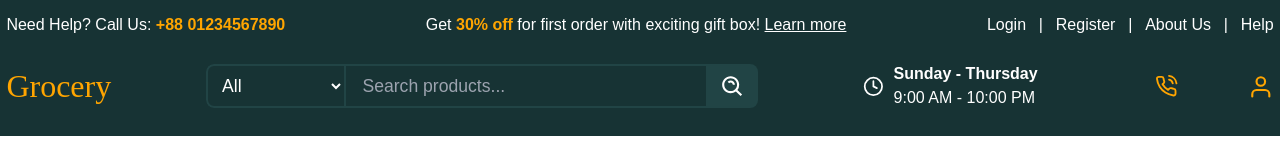
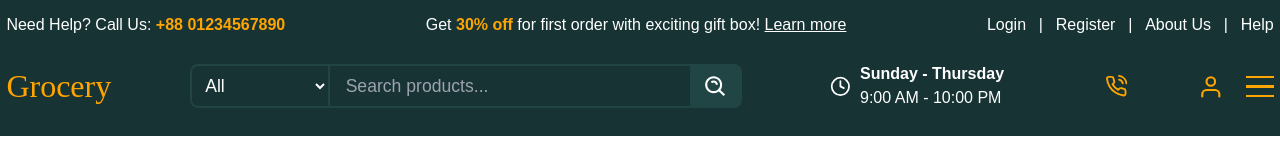
Before and after one commit to riazul01/food-ocean, a React (Create React App) app: page / in a window 1280 px wide. Shown: the top 156 px of the page. Built offline with nearby package versions, Linux system fonts and the light colour scheme; no server answers; the database is empty; some icons are missing.

Commit message:
toggle bar added💨

```diff
--- a/src/App.css
+++ b/src/App.css
@@ -10,6 +10,54 @@
   border: 1px solid crimson;
 }
 
+
+
+/* toggle bar */
+.toggleBar {
+  transition: all 0.3s ease;
+}
+
+.toggleBar::before {
+  position: absolute;
+  content: '';
+  top: -0.6rem;
+  right: 0;
+  height: 2.4px;
+  width: 28px;
+  background: orange;
+  transition: all 0.3s ease;
+}
+
+.toggleBar::after {
+  position: absolute;
+  content: '';
+  top: 0.6rem;
+  right: 0;
+  height: 2.4px;
+  width: 28px;
+  background: orange;
+  transition: all 0.3s ease;
+}
+
+.toggler.active .toggleBar {
+  background: transparent;
+  transform: rotate(40deg);
+}
+
+.toggler.active .toggleBar::before {
+  transform: rotate(-85deg);
+  top: 0;
+}
+
+.toggler.active .toggleBar::after {
+  transform: rotate(5deg);
+  top: 0;
+}
+
+
+
+
+/* product upload */
 .addProductForm {
   margin-top: 2rem;
   width: 480px;
--- a/src/sections/Header.jsx
+++ b/src/sections/Header.jsx
@@ -13,6 +13,7 @@ import { CartContext } from '../context/CartContextProvider';
 const Header = () => {
     const { cartItems } = useContext(CartContext);
 
+    const [toggle, setToggle] = useState(false);
     const [search, setSearch] = useState({
         searchText: '',
         searchCategory: 'all'
@@ -31,12 +32,25 @@ const Header = () => {
 
     }, [search, navigate]);
 
+    const handleToggle = (e) => {
+        e.stopPropagation();
+        setToggle(!toggle);
+    }
+
     useEffect(() => {
         // set search data
         if (location.state) {
             setSearch({searchText: location.state.searchText, searchCategory: location.state.searchCategory});
         }
     }, [location.state]);
+
+    useEffect(() => {
+        const body = document.querySelector('body');
+        // close side nav
+        body.onclick = () => {
+            setToggle(false);
+        }
+    });
 
     const handleChange = (e) => {
         setSearch({...search, [e.target.name]: e.target.value});
@@ -101,6 +115,10 @@ const Header = () => {
                     <Link to="/user/profile">
                         <FiUser className="ml-[1.4rem] text-[orange] text-[1.6rem] cursor-pointer"/>
                     </Link>
+
+                    <div onClick={handleToggle} className={`toggler ${toggle ? 'active' : null} ml-[1.4rem] grid h-[45px] w-auto cursor-pointer place-items-center rounded-sm z-[999]`}>
+                        <span className="toggleBar relative h-[2.4px] w-[28px] bg-[orange]"></span>
+                    </div>
                 </div>
             </div>
         </div>
```
